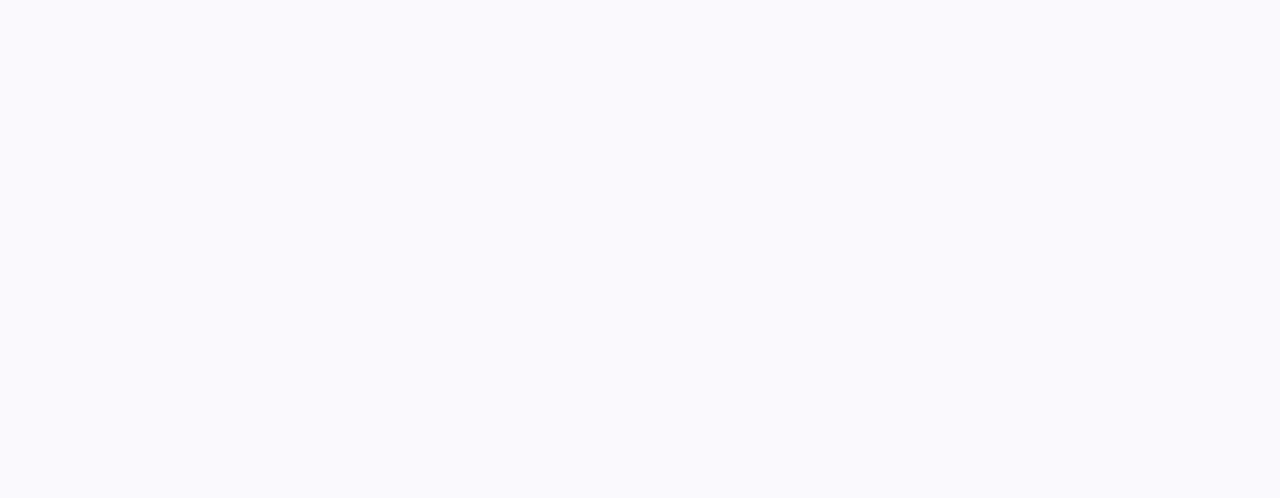
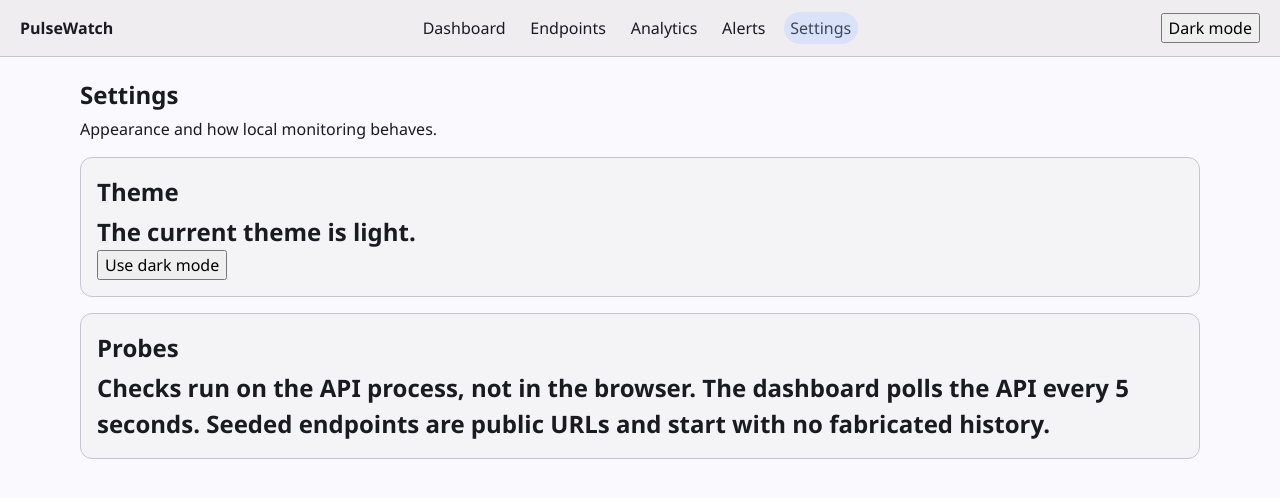
Before and after one commit to alerodriguez162/pulsewatch, an Angular app in the folder client/: page /settings in a window 1280 px wide. Before the commit this address led to /. Shown: the top 498 px of the page. Built offline with nearby package versions, Linux system fonts and the light colour scheme; no server answers.

Commit message:
feat: finish settings and the remaining routes
Add the settings page for theme and probe behavior, and wire the last lazy route.

```diff
--- a/client/src/app/app.routes.ts
+++ b/client/src/app/app.routes.ts
@@ -39,6 +39,11 @@ export const routes: Routes = [
         path: 'alerts',
         loadComponent: () => import('./features/alerts/alerts-page').then((module) => module.AlertsPage),
       },
+      {
+        path: 'settings',
+        loadComponent: () =>
+          import('./features/settings/settings-page').then((module) => module.SettingsPage),
+      },
     ],
   },
 ];
--- /dev/null
+++ b/client/src/app/features/settings/settings-page.ts
@@ -0,0 +1,35 @@
+import { ChangeDetectionStrategy, Component, inject } from '@angular/core';
+
+import { ThemeService } from '../../core/theme.service';
+
+@Component({
+  selector: 'app-settings-page',
+  changeDetection: ChangeDetectionStrategy.OnPush,
+  template: `
+    <section class="page">
+      <header class="page-header">
+        <div>
+          <h1>Settings</h1>
+          <p>Appearance and how local monitoring behaves.</p>
+        </div>
+      </header>
+      <article class="card">
+        <h2>Theme</h2>
+        <p>The current theme is {{ theme.mode() }}.</p>
+        <button type="button" [attr.aria-pressed]="theme.mode() === 'dark'" (click)="theme.toggle()">
+          {{ theme.mode() === 'dark' ? 'Use light mode' : 'Use dark mode' }}
+        </button>
+      </article>
+      <article class="card">
+        <h2>Probes</h2>
+        <p>
+          Checks run on the API process, not in the browser. The dashboard polls the API every 5 seconds.
+          Seeded endpoints are public URLs and start with no fabricated history.
+        </p>
+      </article>
+    </section>
+  `,
+})
+export class SettingsPage {
+  readonly theme = inject(ThemeService);
+}
```
